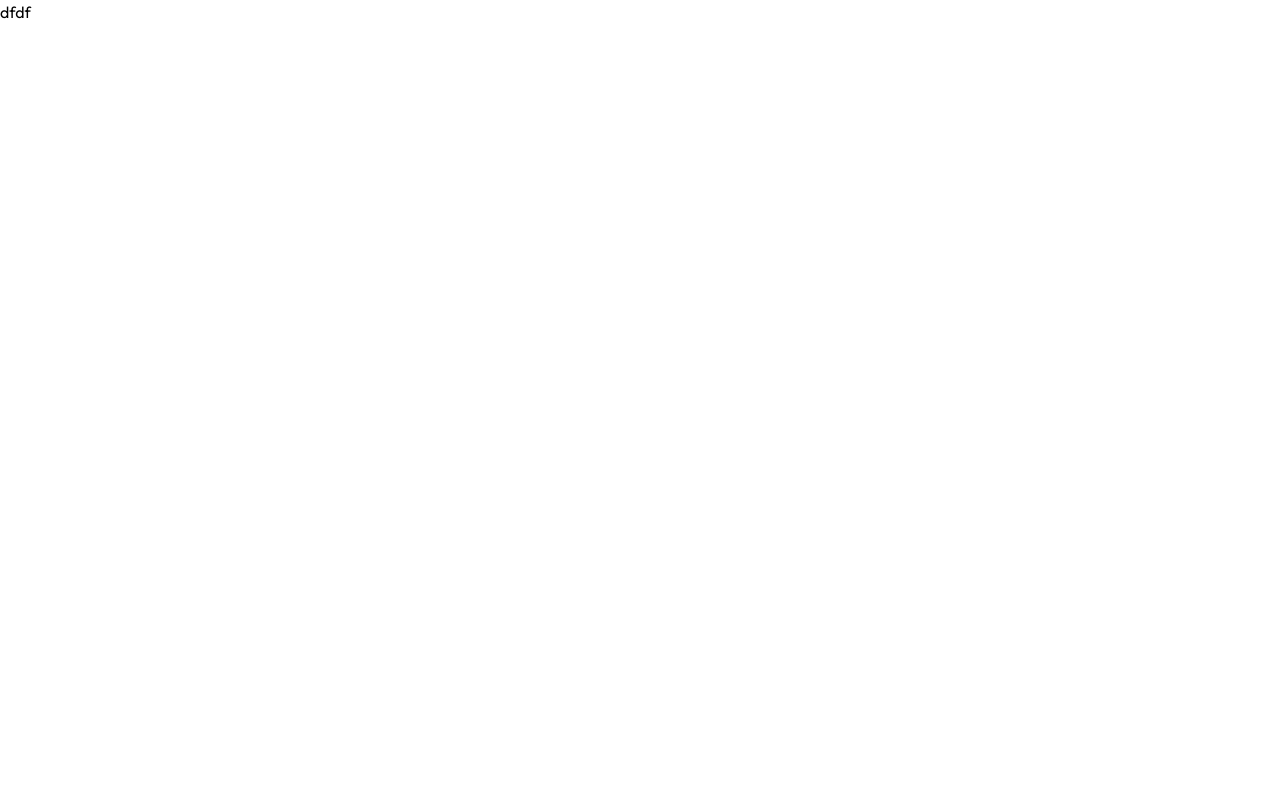
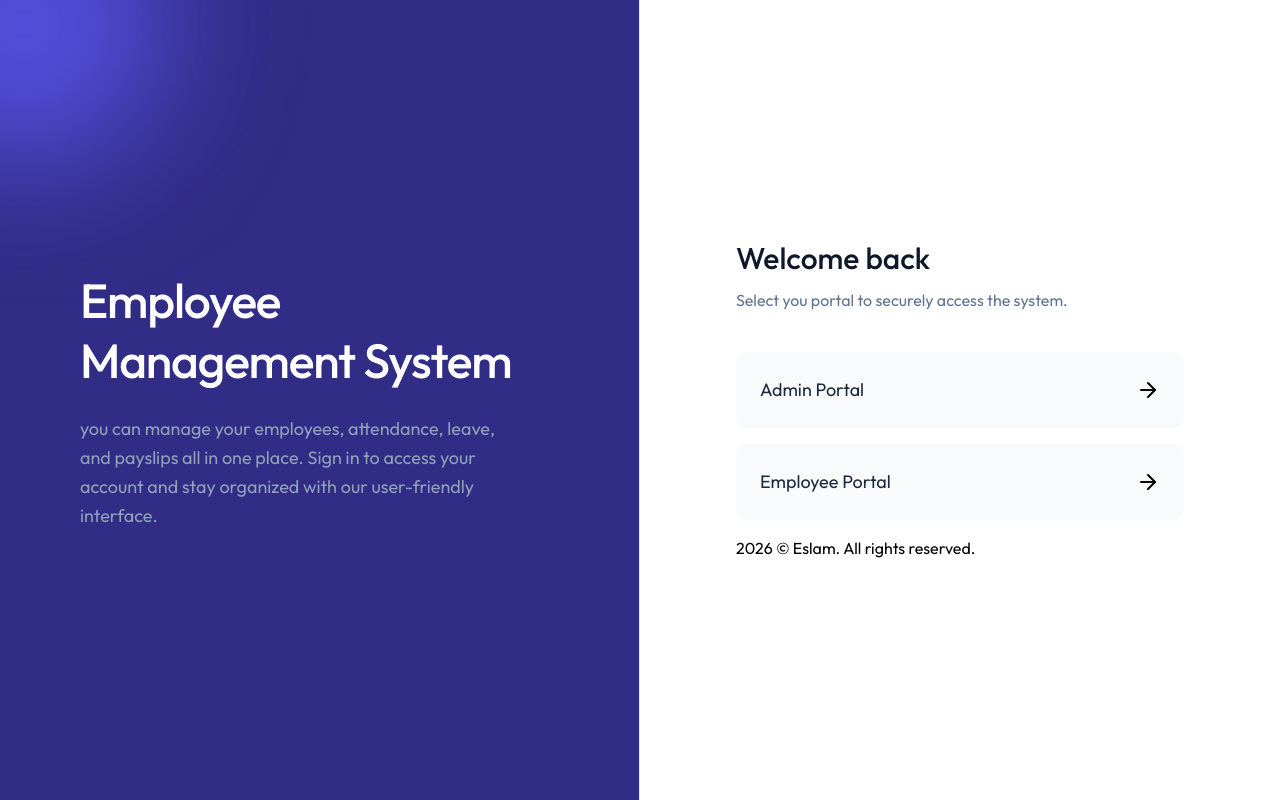
Before and after one commit to Eslam0Mohamed/EMS, a React (Vite) app in the folder client/: page /login in a window 1280 px wide. Built offline with nearby package versions, Linux system fonts and the light colour scheme; the HTML template or start-up script is replaced by a standard one.

Commit message:
feat:adding rightside login landing component

```diff
--- a/client/src/components/LoginForm.jsx
+++ b/client/src/components/LoginForm.jsx
@@ -1,12 +1,9 @@
 import React from 'react'
-import LoginLeftSide from './LoginLeftSide'
 
 const LoginForm = () => {
-  return (
-       <div className='min-h-screen flex flex-col md:flex-row'>
-      <LoginLeftSide/>
-    </div>
-  )
+    return (
+<></>
+    )
 }
 
 export default LoginForm
--- a/client/src/components/LoginLeftSide.jsx
+++ b/client/src/components/LoginLeftSide.jsx
@@ -1,11 +1,13 @@
 import React from 'react'
 
 const LoginLeftSide = () => {
+    console.log("LoginLeftSide => 1");
+
     return (
         <div className='hidden md:flex bg-indigo-900 relative w-1/2
-     border-r border-slate-200 overflow-hidden'>
-            <div className='absolute bg-indigo-500/30 top-0 left-0 blur-3xl size-72 rounded-full'> </div>
-            <div className='content flex justify-center items-start flex-col p-12 lg:p-20 w-full h-full '>
+     border-r border-slate-200 overflow-hidden min-h-screen'>
+            <div className='absolute bg-indigo-500/70 -top-30 -left-30 blur-3xl size-72 rounded-full'> </div>
+            <div className='content flex flex-col justify-center items-start p-12 lg:p-20 w-full h-full '>
                 <h1 className='text-4xl lg:text-5xl font-medium text-white mb-6 leading-tight tracking-tight '>Employee <br /> Management System</h1>
                 <p className="text-slate-400 text-lg leading-relaxed max-w-md">
                     you can manage your employees, attendance, leave, and payslips all in one place. Sign in to access your account and stay organized with our user-friendly interface.
--- a/client/src/pages/Employees.jsx
+++ b/client/src/pages/Employees.jsx
@@ -3,7 +3,7 @@ import React from 'react'
 const Employees = () => {
   return (
     <div>
-      ;lfkl
+      employees
     </div>
   )
 }
--- a/client/src/pages/LoginLanding.jsx
+++ b/client/src/pages/LoginLanding.jsx
@@ -1,10 +1,48 @@
-import React from 'react'
+import {Link} from 'react-router-dom'
+import LoginLeftSide from '../components/LoginLeftSide'
+import {ArrowRight, ShieldIcon,UserIcon} from "lucide-react"
+const LoginLanding = () => {
+  const loginPortal = [
+    {
+      to:"login/admin",
+      title:"Admin Portal",
+      description:"manage your employees, departments, payroll and system configration"
+      ,Icon:ShieldIcon
+    },
+       {
+      to:"login/employee",
+      title:"Employee Portal",
+      description:"View your profile, track attendance request time off and access payslip"
+      ,Icon:UserIcon
+    }
+  ]
+  return (
+          <div className='min-h-screen flex flex-col md:flex-row'>
+            <LoginLeftSide />
+            <div className='w-full md:w-1/2 flex flex-col justify-center
+      items-center p-6 sm:p-12 lg-p-16 min-h-screen overflow-auto'>
 
-const LoginLanding = () => {
-  return (
-    <div>
-      dfdf
-    </div>
+                <div className='w-full max-w-md animate-fade-in relative z-10'>
+                    <div className='mb-10 text-center md:text-left'>
+                        <h2 className='text-3xl font-medium text-slate-900 mb-3'>Welcome back</h2>
+                        <p className='text-slate-500'>Select you portal to securely access the system.</p>
+                    </div>
+                    <div>
+                      {loginPortal.map((portal)=>(
+                        <Link key={portal.to} to={portal.to}
+                        className='group block bg-slate-50 p-6 mb-4
+                        rounded-xl hover:bg-indigo-50 hover:indigo-400 transition-all duration-300'>
+                          <div className='flex justify-between items-center gap-4'>
+                            <h3 className='group-hover:text-indigo-400 transition-colors text-lg text-slate-800 '>{portal.title}</h3>
+                            <ArrowRight/>
+                          </div>
+                        </Link>
+                      ))}
+                    </div>
+                    <p>{new Date().getFullYear()} © Eslam. All rights reserved.</p>
+                </div>
+            </div>
+        </div>
   )
 }
 
```
